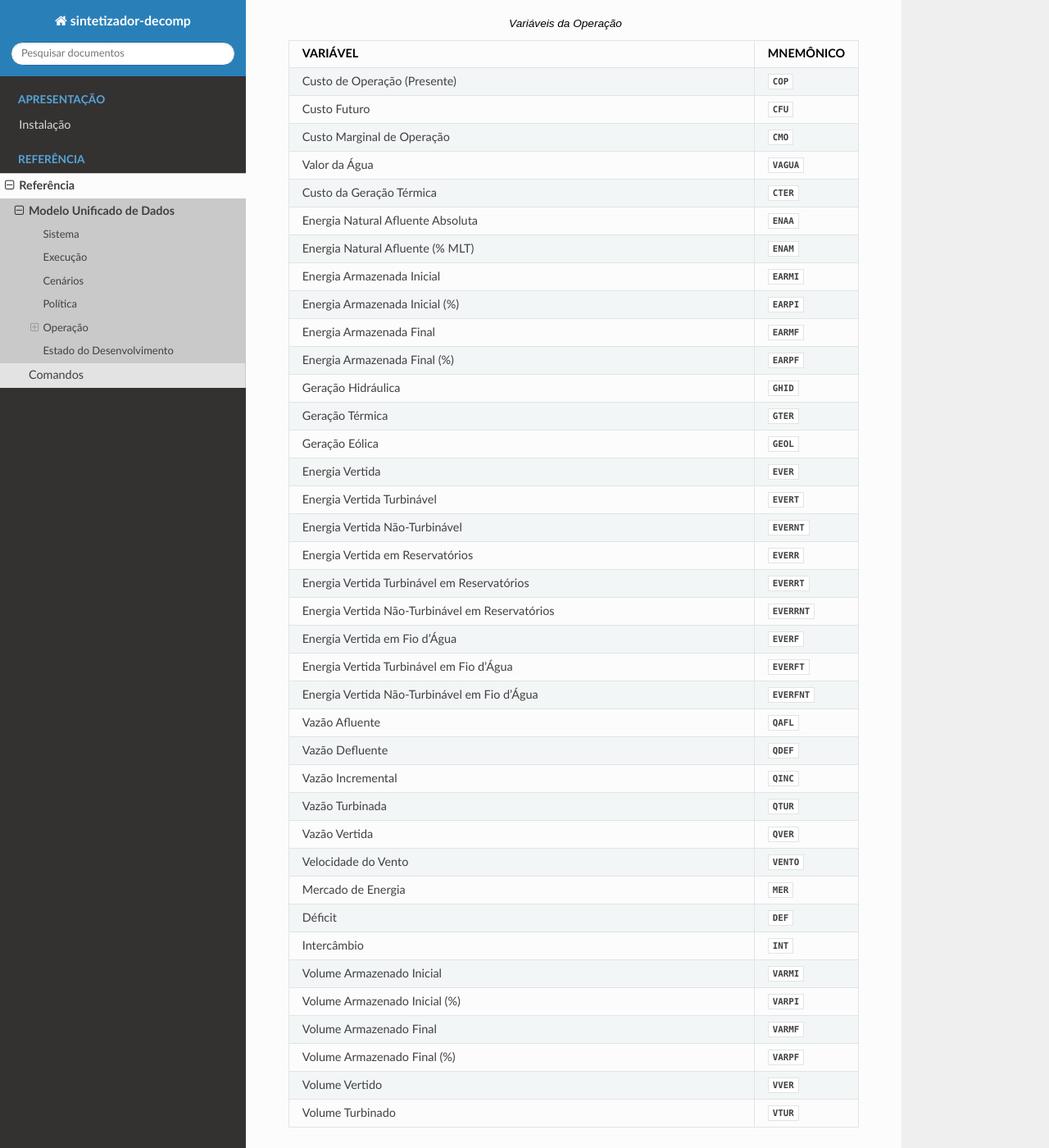
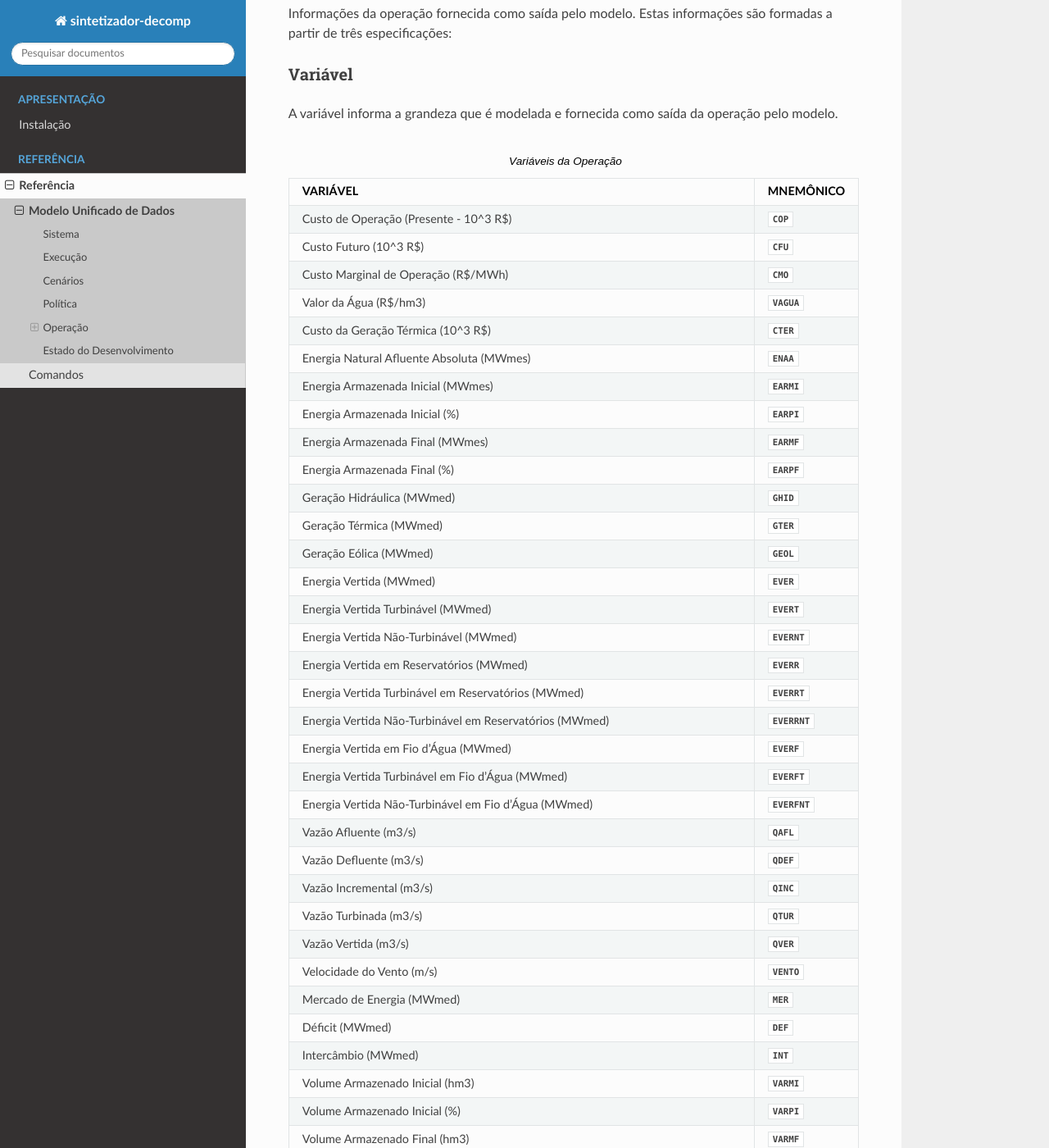
Before and after one commit to rjmalves/sintetizador-decomp, a Sphinx documentation site: the page built from docs/source/reference/model.rst, in a window 1280 px wide and 1400 px high, scrolled down 1669 px. Shown: the whole window at 82% size. Built offline with Sphinx 7.4.7 and the Read the Docs theme 2.0.0, drawn with Linux system fonts in a browser that asks for light colours; pages that are not in the unit, such as notebooks, are missing from menus; some of the changed text lies outside the part shown.

Commit message:
atualizando docs

```diff
--- a/docs/source/reference/model.rst
+++ b/docs/source/reference/model.rst
@@ -62,7 +64,16 @@
 Cenários
 *********
 
-Informações sobre os cenários visitados (gerados, fornecidos, processados, etc.) durante o processo de otimização. (TODO)
+Informações sobre os cenários visitados (gerados, fornecidos, processados, etc.) durante o processo de otimização.
+
+.. list-table:: Dados de Cenários
+   :widths: 50 10
+   :header-rows: 1
+
+   * - VARIÁVEL
+     - MNEMÔNICO
+   * - Probabilidades dos cenários
+     - `PROBABILIDADES`
 
 Política
 *********
@@ -85,81 +96,79 @@
 
    * - VARIÁVEL
      - MNEMÔNICO
-   * - Custo de Operação (Presente)
+   * - Custo de Operação (Presente - 10^3 R$)
      - `COP`
-   * - Custo Futuro
+   * - Custo Futuro (10^3 R$)
      - `CFU`
-   * - Custo Marginal de Operação
+   * - Custo Marginal de Operação (R$/MWh)
      - `CMO`
-   * - Valor da Água
+   * - Valor da Água (R$/hm3)
      - `VAGUA`
-   * - Custo da Geração Térmica
+   * - Custo da Geração Térmica (10^3 R$)
      - `CTER`
-   * - Energia Natural Afluente Absoluta
+   * - Energia Natural Afluente Absoluta (MWmes)
      - `ENAA`
-   * - Energia Natural Afluente (% MLT)
-     - `ENAM`
-   * - Energia Armazenada Inicial
+   * - Energia Armazenada Inicial (MWmes)
      - `EARMI`
    * - Energia Armazenada Inicial (%)
      - `EARPI`
-   * - Energia Armazenada Final
+   * - Energia Armazenada Final (MWmes)
      - `EARMF`
    * - Energia Armazenada Final (%)
      - `EARPF`
-   * - Geração Hidráulica
+   * - Geração Hidráulica (MWmed)
      - `GHID`
-   * - Geração Térmica
+   * - Geração Térmica (MWmed)
      - `GTER`
-   * - Geração Eólica
+   * - Geração Eólica (MWmed)
      - `GEOL`
-   * - Energia Vertida
+   * - Energia Vertida (MWmed)
      - `EVER`
-   * - Energia Vertida Turbinável
+   * - Energia Vertida Turbinável (MWmed)
      - `EVERT`
-   * - Energia Vertida Não-Turbinável
+   * - Energia Vertida Não-Turbinável (MWmed)
      - `EVERNT`
-   * - Energia Vertida em Reservatórios
+   * - Energia Vertida em Reservatórios (MWmed)
      - `EVERR`
-   * - Energia Vertida Turbinável em Reservatórios
+   * - Energia Vertida Turbinável em Reservatórios (MWmed)
      - `EVERRT`
-   * - Energia Vertida Não-Turbinável em Reservatórios
+   * - Energia Vertida Não-Turbinável em Reservatórios (MWmed)
      - `EVERRNT`
-   * - Energia Vertida em Fio d'Água
+   * - Energia Vertida em Fio d'Água (MWmed)
      - `EVERF`
-   * - Energia Vertida Turbinável em Fio d'Água
+   * - Energia Vertida Turbinável em Fio d'Água (MWmed)
      - `EVERFT`
-   * - Energia Vertida Não-Turbinável em Fio d'Água
+   * - Energia Vertida Não-Turbinável em Fio d'Água (MWmed)
      - `EVERFNT`
-   * - Vazão Afluente
+   * - Vazão Afluente (m3/s)
      - `QAFL`
-   * - Vazão Defluente
+   * - Vazão Defluente (m3/s)
      - `QDEF`
-   * - Vazão Incremental
+   * - Vazão Incremental (m3/s)
      - `QINC`
-   * - Vazão Turbinada
+   * - Vazão Turbinada (m3/s)
      - `QTUR`
-   * - Vazão Vertida
+   * - Vazão Vertida (m3/s)
      - `QVER`
-   * - Velocidade do Vento
+   * - Velocidade do Vento (m/s)
      - `VENTO`
-   * - Mercado de Energia
+   * - Mercado de Energia (MWmed)
      - `MER`
-   * - Déficit
+   * - Déficit (MWmed)
      - `DEF`
-   * - Intercâmbio
+   * - Intercâmbio (MWmed)
      - `INT`
-   * - Volume Armazenado Inicial
+   * - Volume Armazenado Inicial (hm3)
      - `VARMI`
    * - Volume Armazenado Inicial (%)
      - `VARPI`
-   * - Volume Armazenado Final
+   * - Volume Armazenado Final (hm3)
      - `VARMF`
    * - Volume Armazenado Final (%)
      - `VARPF`
-   * - Volume Vertido
+   * - Volume Vertido (hm3)
      - `VVER`
-   * - Volume Turbinado
+   * - Volume Turbinado (hm3)
      - `VTUR`
 
 Agregação Espacial
@@ -244,20 +253,17 @@
    * - `ENAA`
      - `SIN`, `SBM`
      - `EST`
-   * - `ENAM`
-     -
-     -
    * - `EARMI`
-     - `SIN`, `SBM`
+     - `SIN`, `SBM`, `REE`
      - `EST`
    * - `EARPI`
-     - `SIN`, `SBM`
+     - `SIN`, `SBM`, `REE`
      - `EST`
    * - `EARMF`
-     - `SIN`, `SBM`
+     - `SIN`, `SBM`, `REE`
      - `EST`
    * - `EARPF`
-     - `SIN`, `SBM`
+     - `SIN`, `SBM`, `REE`
      - `EST`
    * - `EVER`
      -
```
Also changed, not shown: other parts of docs/source/reference/model.rst (+3 -1 lines), 2 other files.
